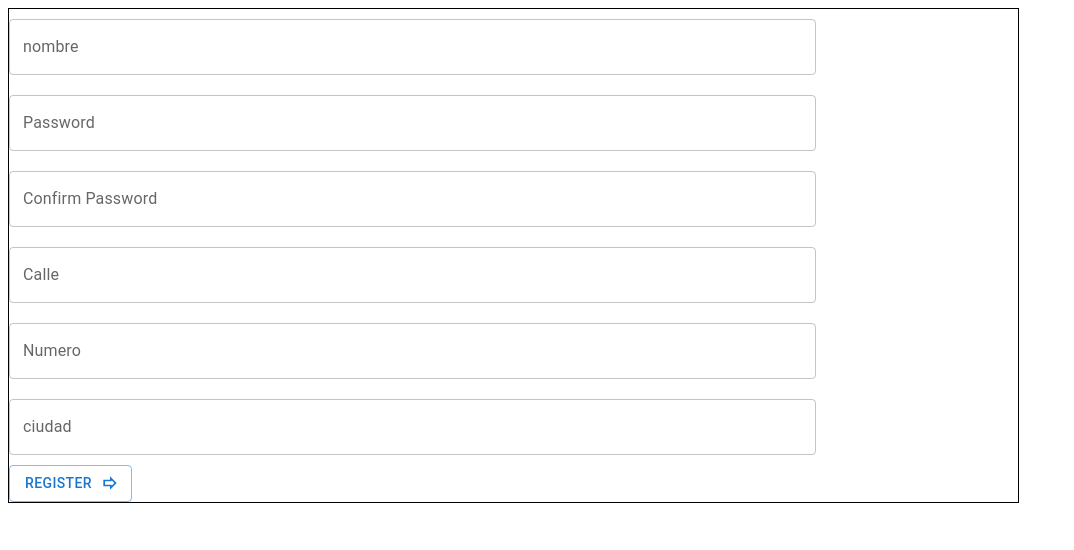
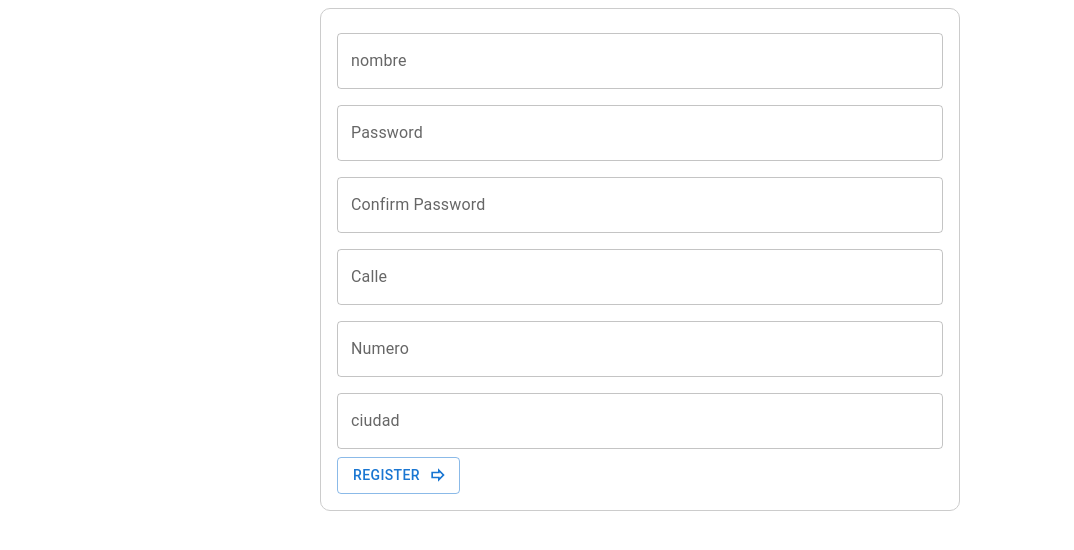
Before and after one commit to mrbanana24/InterviewUCC, a React (Vite) app in the folder front/: page /register in a window 1280 px wide. Shown: the top 550 px of the page, without its empty margins (0-1074 px from the left). Built offline with nearby package versions, Linux system fonts and the light colour scheme.

Commit message:
Add snackbar in FormRegister

```diff
--- a/front/src/components/RegisterForm/index.jsx
+++ b/front/src/components/RegisterForm/index.jsx
@@ -1,9 +1,11 @@
+import * as yup from 'yup';
 import { useFormik } from 'formik';
-import * as yup from 'yup';
+import { useState } from 'react';
 import { Grid, TextField } from '@mui/material';
+import ForwardOutlinedIcon from '@mui/icons-material/ForwardOutlined';
 import RButton from '../../components/Button';
-import ForwardOutlinedIcon from '@mui/icons-material/ForwardOutlined';
 import {createUser} from '../../utils/api'
+import Snackbar from '../../components/Snackbar';
 
 
 const validationSchema = yup.object({
@@ -22,6 +24,18 @@ const validationSchema = yup.object({
 });
 
 const RegisterForm = () => {
+  // states
+  const [open, setOpen] = useState(false);
+  const [message, setMessage] = useState('');
+  const [severity, setSeverity] = useState('');
+
+  const handleClose = (reason) => {
+    if (reason === 'clickaway') {
+      return;
+    }
+    setOpen(false);
+  };
+
   const formik = useFormik({
     initialValues: {
       nombre: '',
@@ -35,36 +49,41 @@ const RegisterForm = () => {
     },
     validationSchema: validationSchema,
     onSubmit: async (values) => {
-      console.log('values:',values)
+      try {
       const {nombre, password, domicilio} = values;
       const response = await createUser(nombre, password, domicilio)
-      console.log('response:',response.data)
 
       if (response.status === 201) {
-        alert("Usuario creado con exito") // TODO: remplazar por snackbar
-      } else {
-        alert("Error al crear usuario")
+        setOpen(true);
+        setMessage('Usuario creado con exito');
+        setSeverity('success');
+      } } catch (error) {
+        setOpen(true);
+        setMessage(error.response.data.error);
+        setSeverity('error');
       }
     },
   });
 
   const styles = {
     form: {
-      border: '1px solid black', // TODO: borrarlo
+      maxWidth: '50vw',
+      border: '1px solid #ccc',
+      padding: '16px',
+      borderRadius: '10px',
+      margin: 'auto',
       display: 'flex',
       flexDirection: 'column',
-      justifyContent: 'center',
       alignItems: 'center',
-      width: '80%',
     },
     input: {
-      margin: '10px 0',
-      width: '80%',
-      alignSelf: 'center',
+      width: '100%',
+      margin: '8px 0',
     },
   };
 
   return (
+    <>
     <Grid container sx={styles.form}>
       <form onSubmit={formik.handleSubmit}>
         <TextField
@@ -148,6 +167,14 @@ const RegisterForm = () => {
         />
       </form>
     </Grid>
+    <Snackbar
+      open={open}
+      message={message}
+      severity={severity}
+      body={message}
+      handleClose={() => handleClose()}
+    />
+    </>
   );
 };
 
--- a/front/src/utils/api.js
+++ b/front/src/utils/api.js
@@ -10,5 +10,6 @@ export const createUser = async (nombre, password, domicilio) => {
     return response;
   } catch (error) {
     console.log(error);
+    throw error;
   }
 };
```
Also changed, not shown: 1 other file (tests, documents, lock files or other folders).
